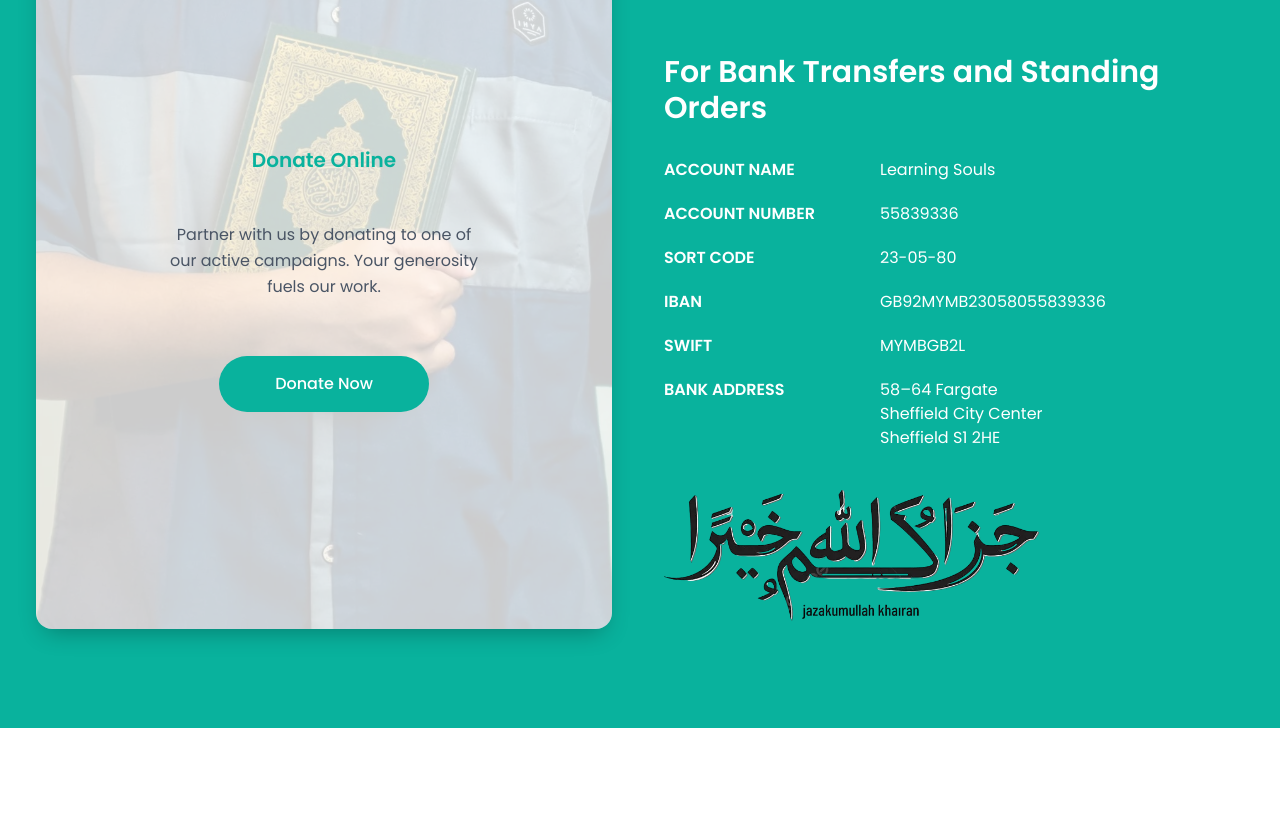
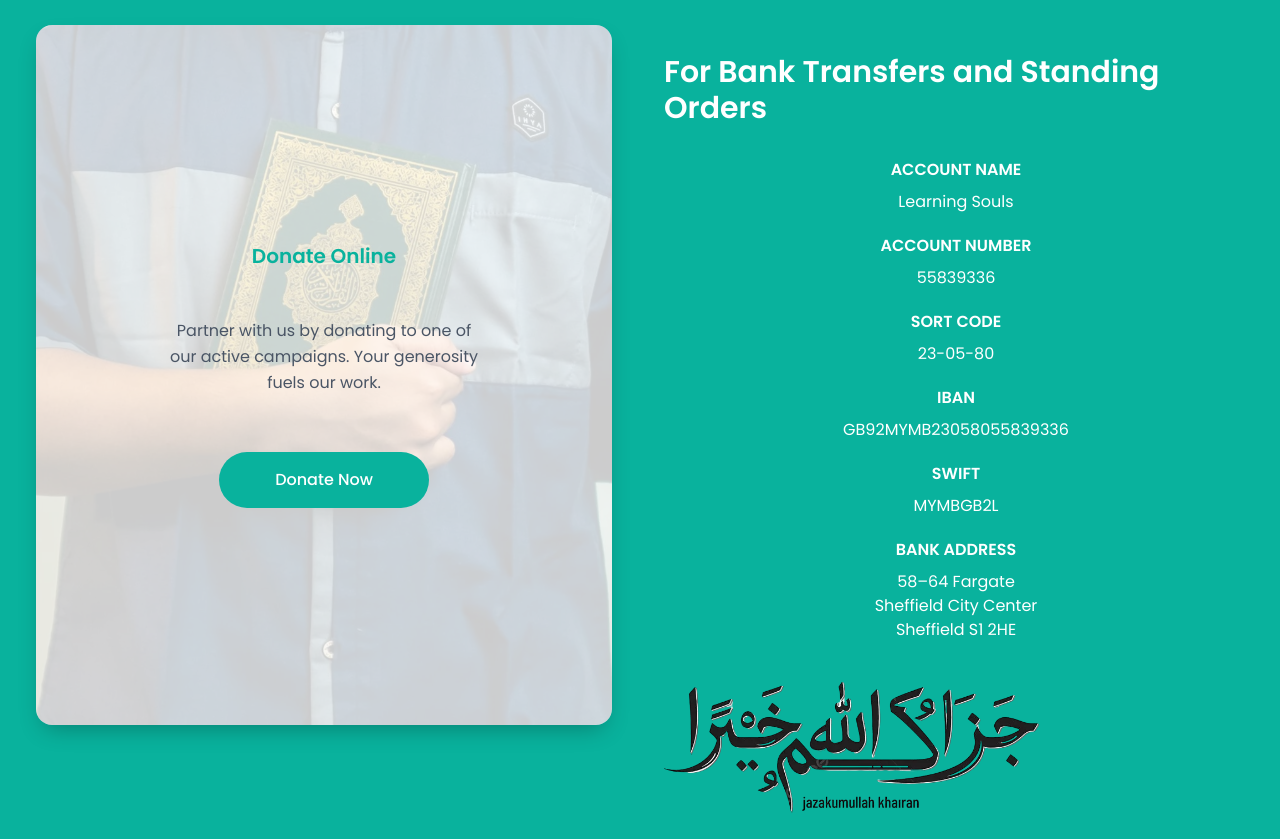
Before and after one commit to Abdul-Muqadim2000/learning-souls-client-web, a Next.js app: page / in a window 1280 px wide. Shown: the part 2491-3330 px from the top of the page. Built offline with nearby package versions, Linux system fonts and the light colour scheme; no server answers.

Commit message:
fixed the responsiveness issues in landing page

```diff
--- a/src/components/ImageContentSection.jsx
+++ b/src/components/ImageContentSection.jsx
@@ -28,12 +28,12 @@ const ImageContentSection = ({
       <div className="relative max-w-6xl mx-auto px-4 sm:px-6 lg:px-8">
         <div className="grid grid-cols-1 lg:grid-cols-2 gap-12 lg:gap-16 items-center">
           {/* Image (Left) */}
-          <div className="relative w-full h-[320px] sm:h-[400px] lg:h-[510px] rounded-xl overflow-hidden shadow-xl">
+          <div className="relative w-full h-[350px] sm:h-[450px] md:h-[500px] lg:h-[510px] rounded-xl overflow-hidden  ">
             <Image
               src={imageSrc}
               alt={imageAlt}
               fill
-              className="object-cover"
+              className="object-contain"
               priority
             />
           </div>
--- a/src/components/Support.jsx
+++ b/src/components/Support.jsx
@@ -57,57 +57,35 @@ const Support = () => {
             <h3 className="text-xl sm:text-2xl md:text-3xl font-semibold mb-6 sm:mb-8 text-center lg:text-left">
               For Bank Transfers and Standing Orders
             </h3>
-            <div className="space-y-4 sm:space-y-5 text-xs sm:text-sm md:text-base">
-              <div className="flex flex-col sm:flex-row gap-2 sm:gap-8 md:gap-14">
-                <span className="font-semibold sm:w-32 md:w-40 text-center sm:text-left">
-                  ACCOUNT NAME
-                </span>
-                <span className="text-center sm:text-left break-all">
-                  Learning Souls
-                </span>
+            <div className="space-y-4 sm:space-y-5 text-xs sm:text-sm md:text-base text-center">
+              <div className="flex flex-col gap-2">
+                <span className="font-semibold">ACCOUNT NAME</span>
+                <span className="break-all">Learning Souls</span>
               </div>
 
-              <div className="flex flex-col sm:flex-row gap-2 sm:gap-8 md:gap-14">
-                <span className="font-semibold sm:w-32 md:w-40 text-center sm:text-left">
-                  ACCOUNT NUMBER
-                </span>
-                <span className="text-center sm:text-left break-all">
-                  55839336
-                </span>
+              <div className="flex flex-col gap-2">
+                <span className="font-semibold">ACCOUNT NUMBER</span>
+                <span className="break-all">55839336</span>
               </div>
 
-              <div className="flex flex-col sm:flex-row gap-2 sm:gap-8 md:gap-14">
-                <span className="font-semibold sm:w-32 md:w-40 text-center sm:text-left">
-                  SORT CODE
-                </span>
-                <span className="text-center sm:text-left break-all">
-                  23-05-80
-                </span>
+              <div className="flex flex-col gap-2">
+                <span className="font-semibold">SORT CODE</span>
+                <span className="break-all">23-05-80</span>
               </div>
 
-              <div className="flex flex-col sm:flex-row gap-2 sm:gap-8 md:gap-14">
-                <span className="font-semibold sm:w-32 md:w-40 text-center sm:text-left">
-                  IBAN
-                </span>
-                <span className="text-center sm:text-left break-all">
-                  GB92MYMB23058055839336
-                </span>
+              <div className="flex flex-col gap-2">
+                <span className="font-semibold">IBAN</span>
+                <span className="break-all">GB92MYMB23058055839336</span>
               </div>
 
-              <div className="flex flex-col sm:flex-row gap-2 sm:gap-8 md:gap-14">
-                <span className="font-semibold sm:w-32 md:w-40 text-center sm:text-left">
-                  SWIFT
-                </span>
-                <span className="text-center sm:text-left break-all">
-                  MYMBGB2L
-                </span>
+              <div className="flex flex-col gap-2">
+                <span className="font-semibold">SWIFT</span>
+                <span className="break-all">MYMBGB2L</span>
               </div>
 
-              <div className="flex flex-col sm:flex-row gap-2 sm:gap-8 md:gap-14">
-                <span className="font-semibold sm:w-32 md:w-40 text-center sm:text-left">
-                  BANK ADDRESS
-                </span>
-                <span className="text-center sm:text-left">
+              <div className="flex flex-col gap-2">
+                <span className="font-semibold">BANK ADDRESS</span>
+                <span>
                   58–64 Fargate
                   <br />
                   Sheffield City Center
```
